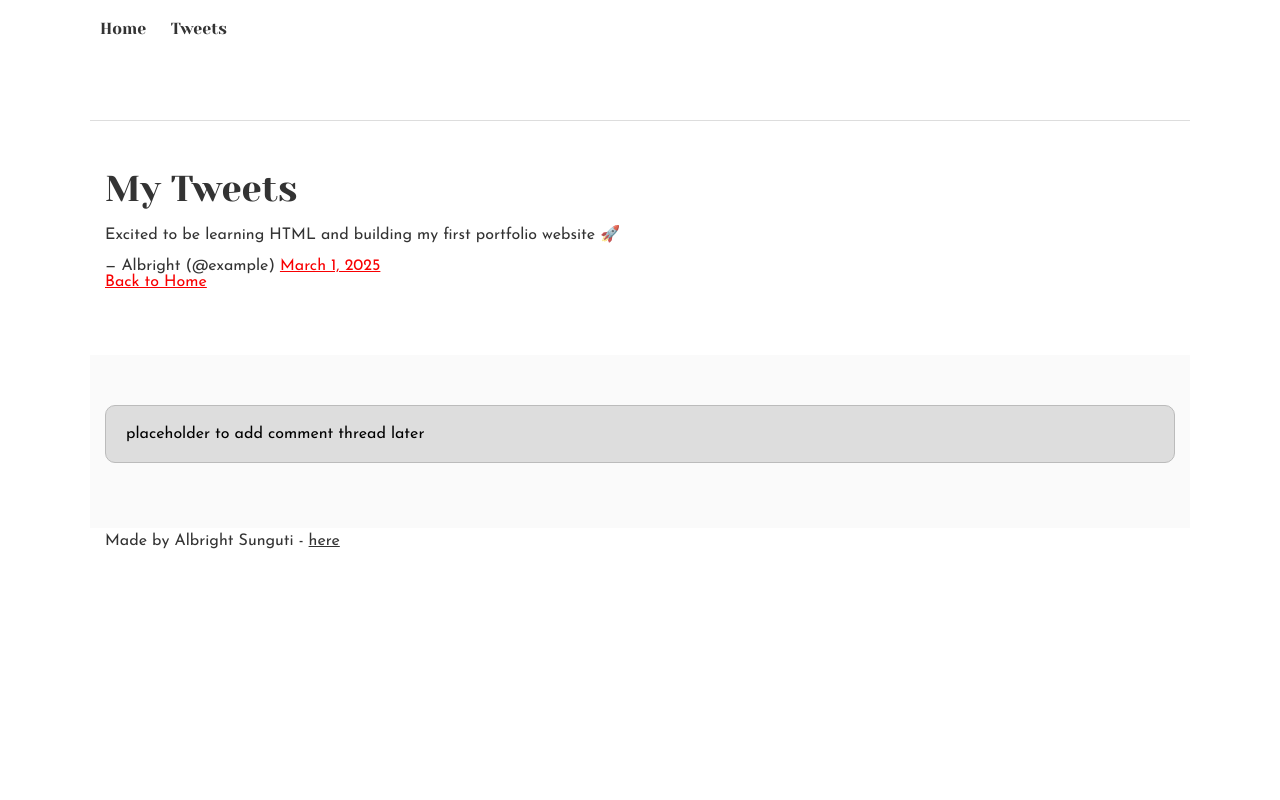
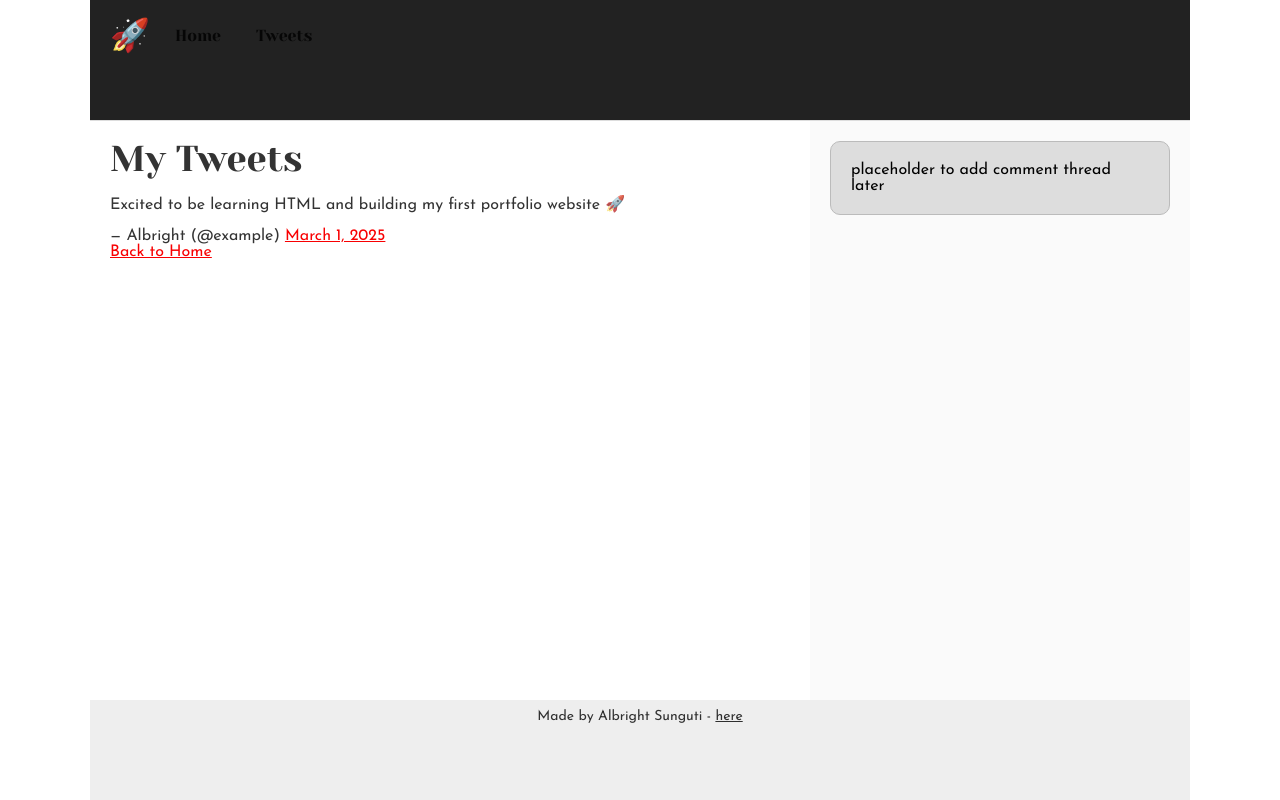
Before and after one commit to sunguti-albright/alx_html_css, a plain HTML site: page css_basic/tweets.html in a window 1280 px wide. Drawn offline with Linux system fonts and the light colour scheme.

Commit message:
chore:task zero

```diff
--- a/css_basic/styles.css
+++ b/css_basic/styles.css
@@ -0,0 +1,60 @@
+/* 1. Flexbox positioning */
+
+/* Body contains header, main, footer stacked */
+body {
+    display: flex;
+    flex-direction: column;
+    min-height: 100vh;
+  }
+
+  /* Main contains article + aside side by side */
+  main {
+    display: flex;
+    flex-direction: row;
+    flex: auto; /* let it expand */
+  }
+
+  /* Article: 2/3 width */
+  article {
+    flex: 2;
+    overflow-y: auto;
+    padding: 20px;
+    background-color: #fff;
+  }
+
+  /* Aside: 1/3 width */
+  aside {
+    flex: 1;
+    overflow-y: auto;
+    padding: 20px;
+    background-color: #fafafa;
+  }
+
+  /* Some spacing for children of main */
+  main > * {
+    box-sizing: border-box;
+  }
+
+  /* 3. Some more styling (colors, borders, etc.) */
+  header {
+    background-color: #222;
+    color: white;
+    padding: 20px;
+  }
+
+  header ul {
+    display: flex;
+    align-items: center;
+    gap: 15px;
+  }
+
+  header li.logo {
+    font-size: 32px;
+  }
+
+  footer {
+    text-align: center;
+    background-color: #eee;
+    padding: 10px;
+    font-size: 14px;
+  }
--- a/css_basic/tweets.html
+++ b/css_basic/tweets.html
@@ -11,6 +11,7 @@
 <body>
   <header>
     <ul>
+        <li class="logo">&#128640;</li>
       <li><a href="index.html">Home</a></li>
       <li><a href="tweets.html">Tweets</a></li>
     </ul>
```
Also changed, not shown: css_basic/index.html (+3 -1 lines).
